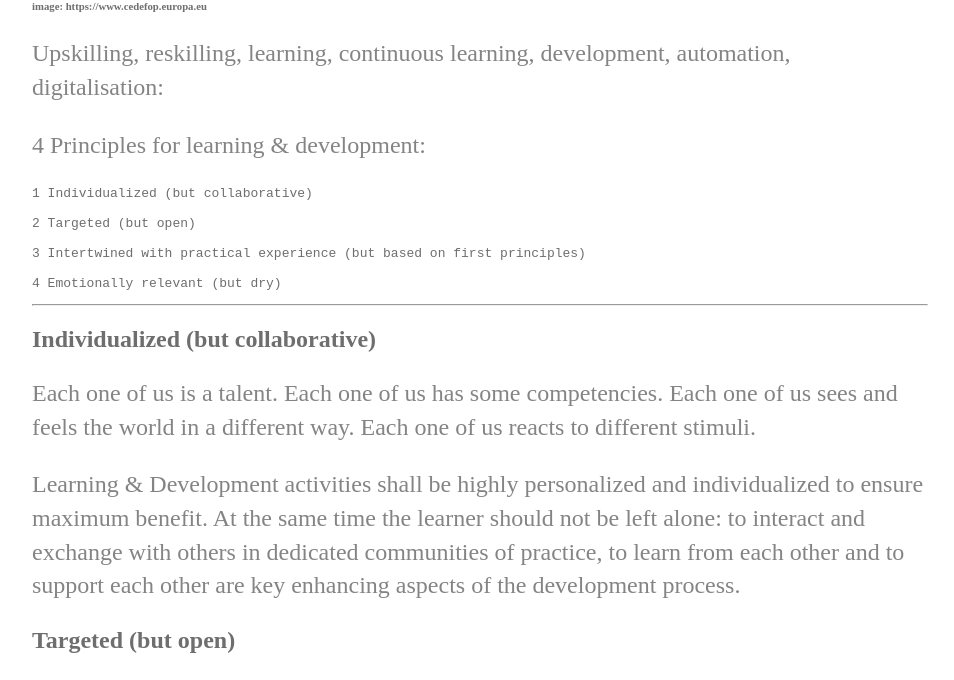
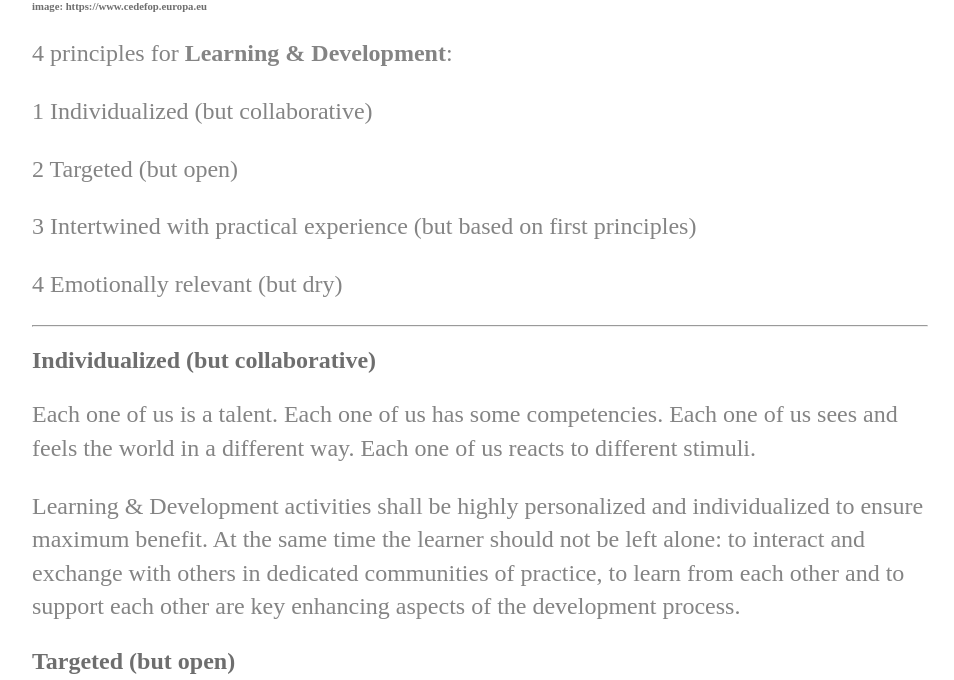
Before and after one commit to aleale14/aleale14.github.io, a Jekyll site: the page built from _posts/read/2019-10-20-LearningDevelopmentPrinciples.md, in a window 1280 px wide and 900 px high, scrolled down 519 px, cut to the strip 220-900 px from the top of the window. Shown: the whole strip, without its empty margins (160-1114 px from the left). Built offline with Jekyll 4.4.1, drawn with Linux system fonts in a browser that asks for light colours.

Commit message:
Update 2019-10-20-LearningDevelopmentPrinciples.md

```diff
--- a/_posts/read/2019-10-20-LearningDevelopmentPrinciples.md
+++ b/_posts/read/2019-10-20-LearningDevelopmentPrinciples.md
@@ -10,17 +10,15 @@ permalink: L_D_Principles
 
 ###### image: https://www.cedefop.europa.eu
 
-Upskilling, reskilling, learning, continuous learning, development, automation, digitalisation:
+4 principles for **Learning & Development**:
 
-4 Principles for learning & development:
+1 Individualized (but collaborative)
 
-    1 Individualized (but collaborative)
+2 Targeted (but open)
 
-    2 Targeted (but open)
+3 Intertwined with practical experience (but based on first principles)
 
-    3 Intertwined with practical experience (but based on first principles)
-
-    4 Emotionally relevant (but dry)
+4 Emotionally relevant (but dry)
 
 ---
 
```
